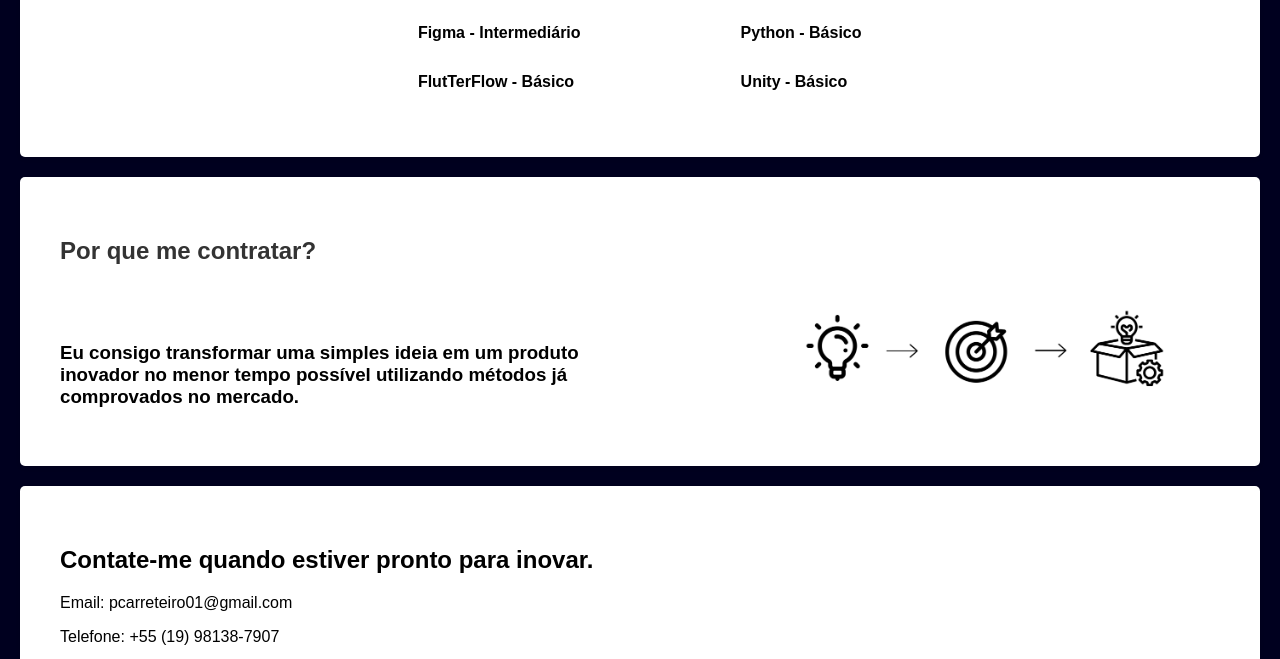
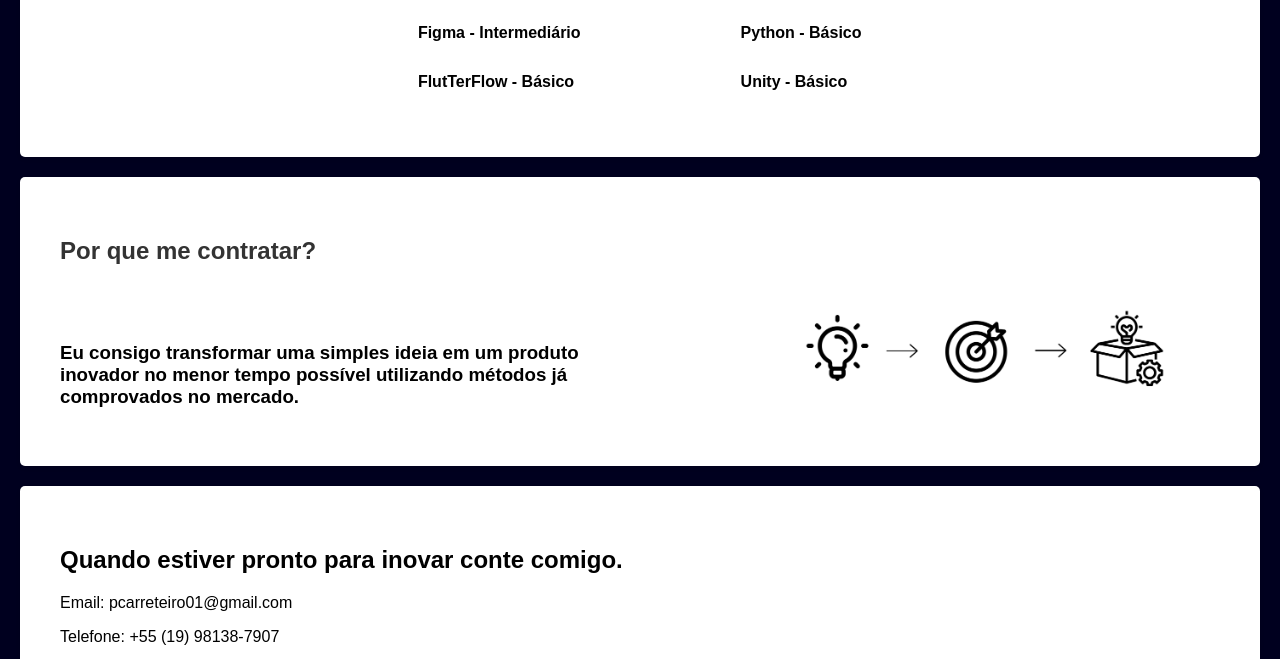
Before and after one commit to PedroAugustoPadovani/Curriculo, a plain HTML site: page index.html in a window 1280 px wide. Shown: the part 799-1458 px from the top of the page. Drawn offline with Linux system fonts and the light colour scheme; a script that the page names is missing.

Commit message:
Update index.html

```diff
--- a/index.html
+++ b/index.html
@@ -61,7 +61,7 @@
      </section>
 
     <section class="section">
-        <h2>Contate-me quando estiver pronto para inovar.</h2>
+        <h2>Quando estiver pronto para inovar conte comigo.</h2>
         <p>Email: pcarreteiro01@gmail.com</p>
         <p>Telefone: +55 (19) 98138-7907</p>
         <p>Endereço: Hortolândia - SP, BRA</p>
```
